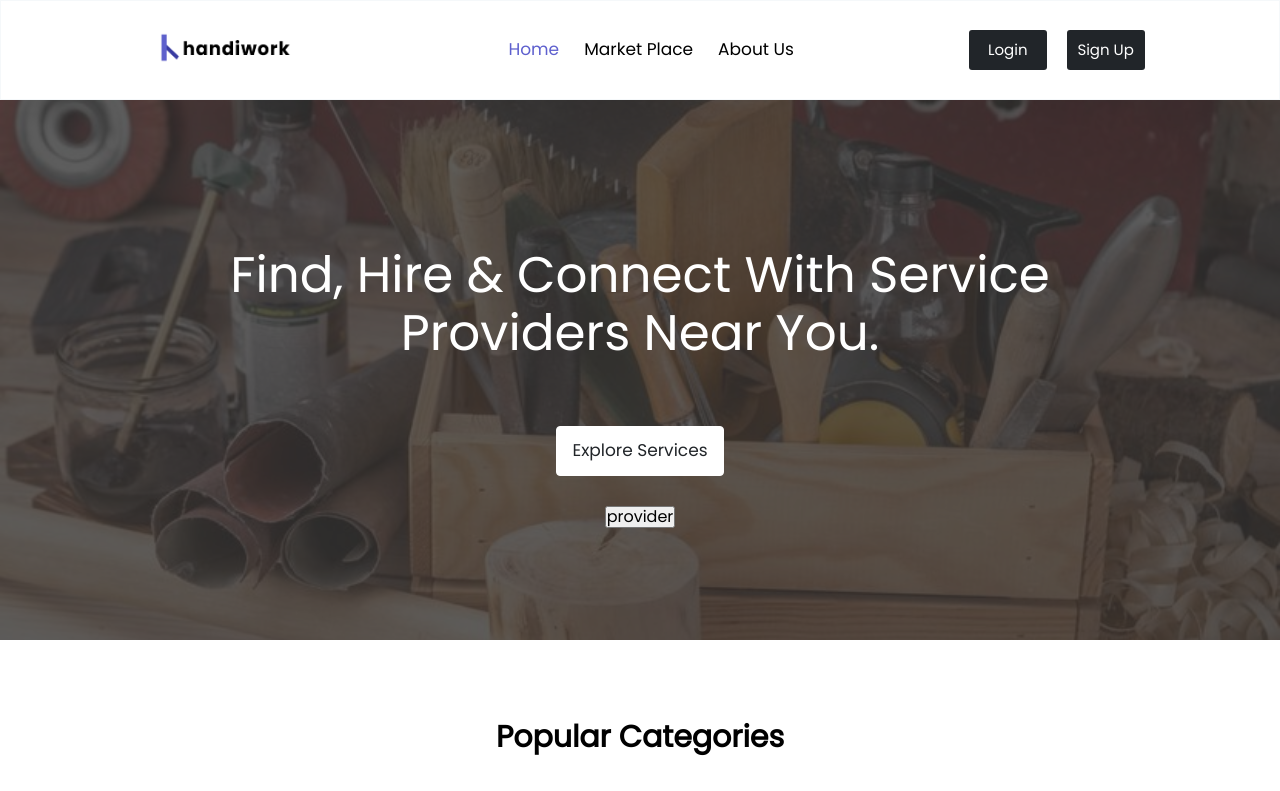
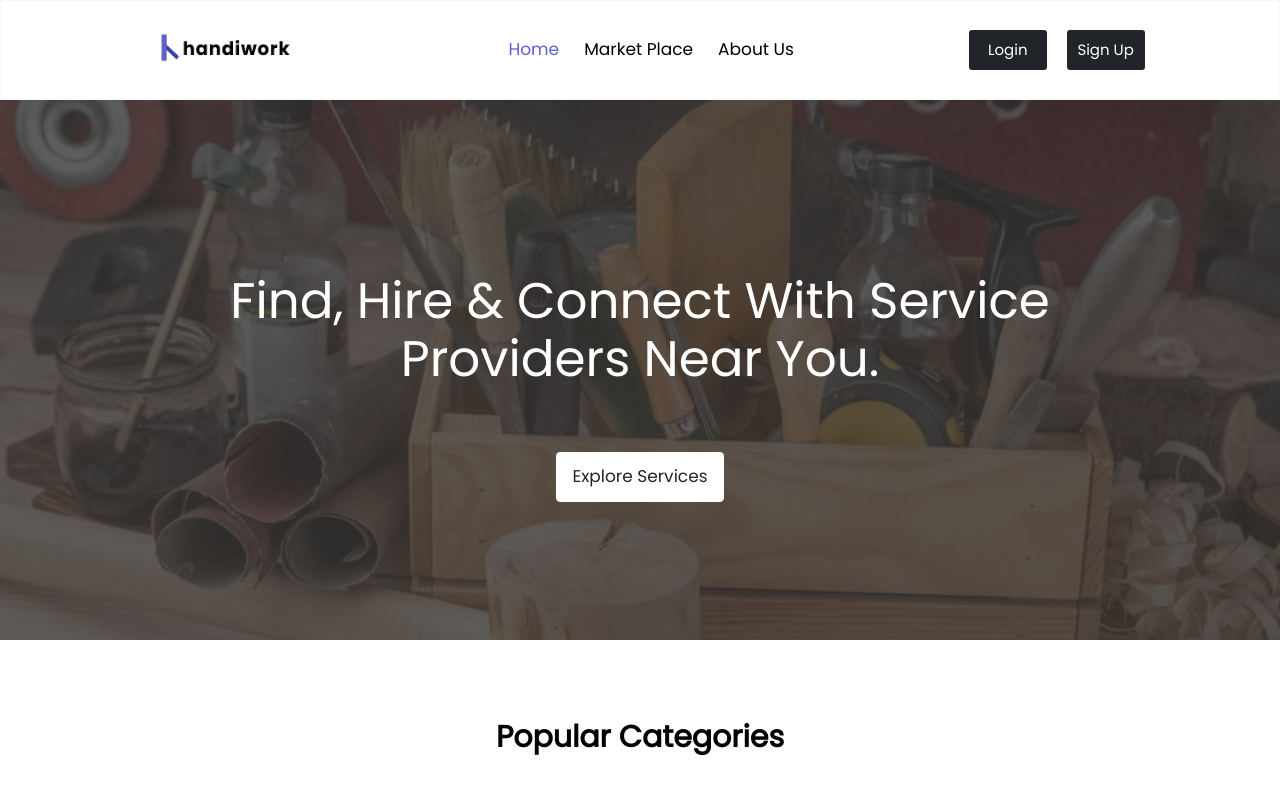
Before and after one commit to Cannyokpoto/page-handiwork, a React (Vite) app: page / in a window 1280 px wide. Shown: the top 791 px of the page. Built offline with nearby package versions, Linux system fonts and the light colour scheme; no server answers; a web font is replaced by a local one.

Commit message:
latest chages

```diff
--- a/src/Components/Hero/Hero.jsx
+++ b/src/Components/Hero/Hero.jsx
@@ -8,11 +8,6 @@ import { HandiworkContext } from "../Context/HandiworkContext";
 
 function Hero(){
     const{loggedinCustomer, loggedinProvider} = useContext(HandiworkContext)
-
-        const logoutProvider = () =>{
-            localStorage.clear()
-            window.location.reload(false)
-          }
 
     const and = "&"
 
@@ -30,7 +25,6 @@ function Hero(){
                     }
                     <Link to="/market-place">Explore Services</Link>
                     {/* <button onClick={viewCustomer}>test button</button> */}
-                    <button onClick={logoutProvider}>provider</button>
                 </div>
             </div>
         )
```
